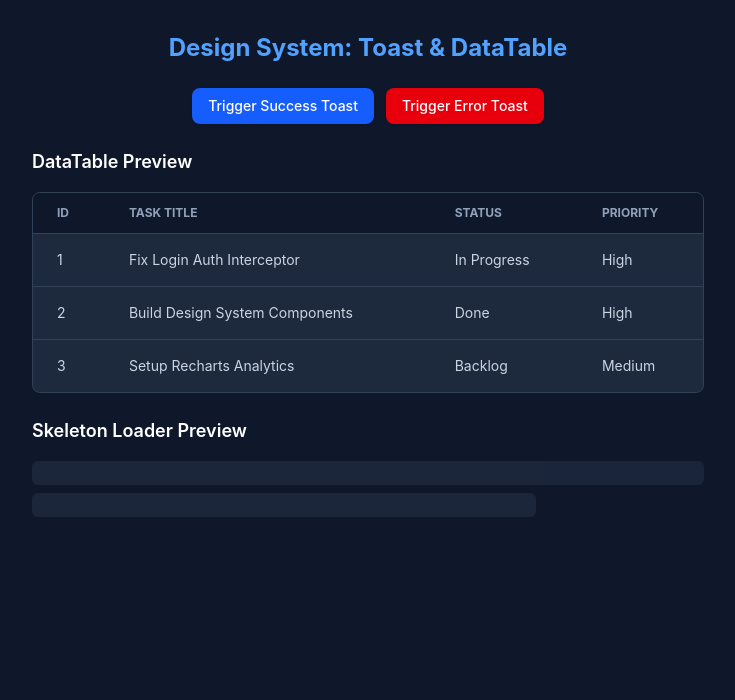
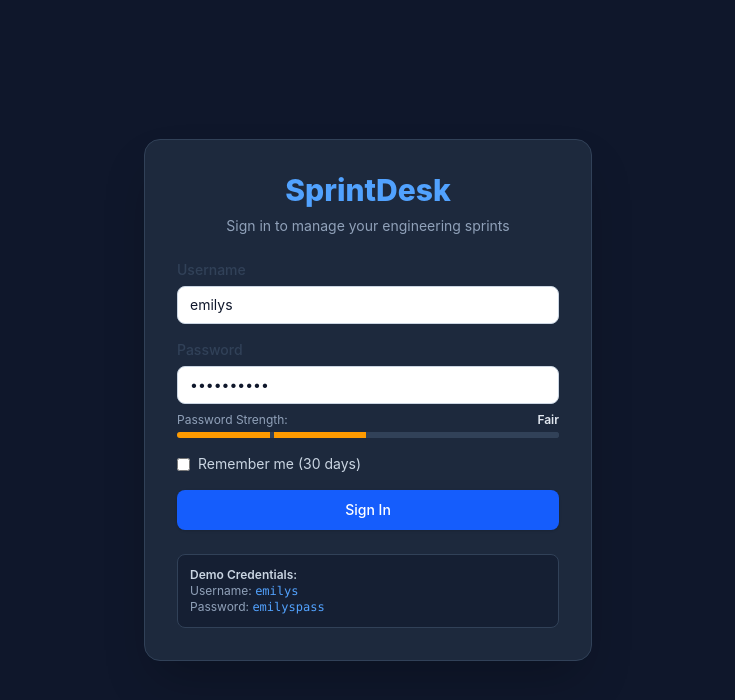
Before and after one commit to uasr208/sprintdesk, a React (Vite) app: page /login in a window 1280 px wide. Shown: the top 700 px of the page, without its empty margins (272-1007 px from the left). Built offline with nearby package versions, Linux system fonts and the light colour scheme.

Commit message:
feat: complete Phase 3 authentication with login form, password strength meter, session validation, and protected routes

```diff
--- a/package.json
+++ b/package.json
@@ -14,6 +14,7 @@
     "clsx": "^2.1.1",
     "react": "^19.2.8",
     "react-dom": "^19.2.8",
+    "react-router-dom": "^7.18.2",
     "tailwind-merge": "^3.6.0",
     "zustand": "^5.0.15"
   },
--- a/src/App.tsx
+++ b/src/App.tsx
@@ -1,85 +1,50 @@
-import { ToastProvider, useToast } from "./components/ui/Toast";
+import { useEffect } from "react";
+import { BrowserRouter, Routes, Route, Navigate } from "react-router-dom";
+import { ToastProvider } from "./components/ui/Toast";
+import { LoginPage } from "./features/auth/LoginPage";
+import { ProtectedRoute, PublicOnlyRoute } from "./routes/ProtectedRoute";
+import { authService } from "./services/authService";
+import { useAuthStore } from "./store/authStore";
 import { Button } from "./components/ui/Button";
-import { DataTable, type Column } from "./components/ui/DataTable";
-import { Skeleton } from "./components/ui/Skeleton";
 
-interface DemoTask {
-  id: number;
-  title: string;
-  status: string;
-  priority: string;
-}
-
-const sampleData: DemoTask[] = [
-  {
-    id: 1,
-    title: "Fix Login Auth Interceptor",
-    status: "In Progress",
-    priority: "High",
-  },
-  {
-    id: 2,
-    title: "Build Design System Components",
-    status: "Done",
-    priority: "High",
-  },
-  {
-    id: 3,
-    title: "Setup Recharts Analytics",
-    status: "Backlog",
-    priority: "Medium",
-  },
-];
-
-const columns: Column<DemoTask>[] = [
-  { header: "ID", accessorKey: "id" },
-  { header: "Task Title", accessorKey: "title" },
-  { header: "Status", accessorKey: "status" },
-  { header: "Priority", accessorKey: "priority" },
-];
-
-function MainContent() {
-  const { addToast } = useToast();
+function DashboardPlaceholder() {
+  const { user, logout } = useAuthStore();
 
   return (
-    <div className="min-h-screen bg-slate-900 text-white p-8 flex flex-col items-center gap-6">
+    <div className="min-h-screen bg-slate-900 text-white p-8 space-y-4">
       <h1 className="text-2xl font-bold text-blue-400">
-        Design System: Toast & DataTable
+        Welcome to SprintDesk, {user?.firstName}!
       </h1>
-
-      <div className="flex gap-3">
-        <Button
-          variant="primary"
-          onClick={() => addToast("Task created successfully!", "success")}
-        >
-          Trigger Success Toast
-        </Button>
-        <Button
-          variant="danger"
-          onClick={() => addToast("Failed to delete task", "error")}
-        >
-          Trigger Error Toast
-        </Button>
-      </div>
-
-      <div className="w-full max-w-2xl space-y-4">
-        <h2 className="text-lg font-semibold">DataTable Preview</h2>
-        <DataTable data={sampleData} columns={columns} />
-
-        <h2 className="text-lg font-semibold mt-6">Skeleton Loader Preview</h2>
-        <div className="space-y-2">
-          <Skeleton className="h-6 w-full" />
-          <Skeleton className="h-6 w-3/4" />
-        </div>
-      </div>
+      <p className="text-slate-400">Logged in as {user?.email}</p>
+      <Button variant="danger" onClick={logout}>
+        Log Out
+      </Button>
     </div>
   );
 }
 
 export default function App() {
+  useEffect(() => {
+    authService.validateSession();
+  }, []);
+
   return (
     <ToastProvider>
-      <MainContent />
+      <BrowserRouter>
+        <Routes>
+          <Route element={<PublicOnlyRoute />}>
+            <Route path="/login" element={<LoginPage />} />
+          </Route>
+
+          <Route element={<ProtectedRoute />}>
+            <Route path="/dashboard" element={<DashboardPlaceholder />} />
+            <Route path="/board" element={<DashboardPlaceholder />} />
+            <Route path="/analytics" element={<DashboardPlaceholder />} />
+          </Route>
+
+          <Route path="*" element={<Navigate to="/dashboard" replace />} />
+        </Routes>
+      </BrowserRouter>
     </ToastProvider>
   );
 }
--- /dev/null
+++ b/src/features/auth/LoginPage.tsx
@@ -0,0 +1,116 @@
+import React, { useState } from "react";
+import { useNavigate } from "react-router-dom";
+import { Input } from "../../components/ui/Input";
+import { Button } from "../../components/ui/Button";
+import { useToast } from "../../components/ui/Toast";
+import { authService } from "../../services/authService";
+import { PasswordStrengthIndicator } from "./PasswordStrengthIndicator";
+
+export const LoginPage: React.FC = () => {
+  const navigate = useNavigate();
+  const { addToast } = useToast();
+
+  const [username, setUsername] = useState("emilys"); // Default DummyJSON user
+  const [password, setPassword] = useState("emilyspass");
+  const [rememberMe, setRememberMe] = useState(false);
+  const [isLoading, setIsLoading] = useState(false);
+  const [error, setError] = useState("");
+
+  const handleSubmit = async (e: React.FormEvent) => {
+    e.preventDefault();
+    if (!username || !password) {
+      setError("Please fill in all fields.");
+      return;
+    }
+
+    setIsLoading(true);
+    setError("");
+
+    try {
+      await authService.login({
+        username,
+        password,
+        expiresInMins: rememberMe ? 43200 : 30, // 30 days vs 30 mins
+      });
+      addToast("Successfully logged in!", "success");
+      navigate("/dashboard");
+    } catch {
+      setError('Invalid username or password. Try "emilys" and "emilyspass"');
+      addToast("Login failed. Please check your credentials.", "error");
+    } finally {
+      setIsLoading(false);
+    }
+  };
+
+  return (
+    <div className="min-h-screen bg-slate-900 flex items-center justify-center p-4">
+      <div className="w-full max-w-md bg-slate-800 border border-slate-700 rounded-2xl p-8 shadow-2xl space-y-6">
+        <div className="text-center space-y-2">
+          <h1 className="text-3xl font-extrabold text-blue-400">SprintDesk</h1>
+          <p className="text-slate-400 text-sm">
+            Sign in to manage your engineering sprints
+          </p>
+        </div>
+
+        {error && (
+          <div className="p-3 bg-red-900/40 border border-red-700 rounded-lg text-red-200 text-sm text-center">
+            {error}
+          </div>
+        )}
+
+        <form onSubmit={handleSubmit} className="space-y-4">
+          <Input
+            label="Username"
+            value={username}
+            onChange={(e) => setUsername(e.target.value)}
+            placeholder="Enter your username"
+            required
+          />
+
+          <div>
+            <Input
+              label="Password"
+              type="password"
+              value={password}
+              onChange={(e) => setPassword(e.target.value)}
+              placeholder="Enter your password"
+              required
+            />
+            <PasswordStrengthIndicator password={password} />
+          </div>
+
+          <div className="flex items-center justify-between text-sm">
+            <label className="flex items-center gap-2 text-slate-300 cursor-pointer">
+              <input
+                type="checkbox"
+                checked={rememberMe}
+                onChange={(e) => setRememberMe(e.target.checked)}
+                className="rounded border-slate-700 bg-slate-900 text-blue-600 focus:ring-blue-500"
+              />
+              Remember me (30 days)
+            </label>
+          </div>
+
+          <Button
+            type="submit"
+            variant="primary"
+            className="w-full py-2.5"
+            isLoading={isLoading}
+          >
+            Sign In
+          </Button>
+        </form>
+
+        <div className="p-3 bg-slate-900/50 rounded-lg border border-slate-700 text-xs text-slate-400">
+          <p className="font-semibold text-slate-300">Demo Credentials:</p>
+          <p>
+            Username: <code className="text-blue-400">emilys</code>
+          </p>
+          <p>
+            Password: <code className="text-blue-400">emilyspass</code>
+          </p>
+        </div>
+      </div>
+    </div>
+  );
+};
--- /dev/null
+++ b/src/features/auth/PasswordStrengthIndicator.tsx
@@ -0,0 +1,54 @@
+import React from "react";
+
+interface PasswordStrengthProps {
+  password: string;
+}
+
+export const PasswordStrengthIndicator: React.FC<PasswordStrengthProps> = ({
+  password,
+}) => {
+  const getStrength = (pass: string) => {
+    let score = 0;
+    if (!pass) return { score: 0, label: "", color: "bg-slate-700" };
+    if (pass.length >= 6) score += 1;
+    if (pass.length >= 10) score += 1;
+    if (/[0-9]/.test(pass)) score += 1;
+    if (/[^A-Za-z0-9]/.test(pass)) score += 1;
+
+    switch (score) {
+      case 1:
+        return { score: 1, label: "Weak", color: "bg-red-500" };
+      case 2:
+        return { score: 2, label: "Fair", color: "bg-amber-500" };
+      case 3:
+        return { score: 3, label: "Good", color: "bg-blue-500" };
+      case 4:
+        return { score: 4, label: "Strong", color: "bg-emerald-500" };
+      default:
+        return { score: 0, label: "Very Weak", color: "bg-red-500" };
+    }
+  };
+
+  const strength = getStrength(password);
+
+  if (!password) return null;
+
+  return (
+    <div className="mt-2 space-y-1">
+      <div className="flex justify-between items-center text-xs">
+        <span className="text-slate-400">Password Strength:</span>
+        <span className="font-semibold text-slate-200">{strength.label}</span>
+      </div>
+      <div className="h-1.5 w-full bg-slate-700 rounded-full overflow-hidden flex gap-1">
+        {[1, 2, 3, 4].map((step) => (
+          <div
+            key={step}
+            className={`h-full flex-1 transition-all duration-300 ${
+              step <= strength.score ? strength.color : "bg-slate-700"
+            }`}
+          />
+        ))}
+      </div>
+    </div>
+  );
+};
--- /dev/null
+++ b/src/routes/ProtectedRoute.tsx
@@ -0,0 +1,34 @@
+import React from "react";
+import { Navigate, Outlet } from "react-router-dom";
+import { useAuthStore } from "../store/authStore";
+
+export const ProtectedRoute: React.FC = () => {
+  const { isAuthenticated, isLoadingSession } = useAuthStore();
+
+  if (isLoadingSession) {
+    return (
+      <div className="min-h-screen bg-slate-900 flex flex-col items-center justify-center gap-4 text-white">
+        <div className="h-10 w-10 border-4 border-blue-500 border-t-transparent rounded-full animate-spin" />
+        <p className="text-slate-400 text-sm">
+          Validating SprintDesk Session...
+        </p>
+      </div>
+    );
+  }
+
+  return isAuthenticated ? <Outlet /> : <Navigate to="/login" replace />;
+};
+
+export const PublicOnlyRoute: React.FC = () => {
+  const { isAuthenticated, isLoadingSession } = useAuthStore();
+
+  if (isLoadingSession) {
+    return (
+      <div className="min-h-screen bg-slate-900 flex flex-col items-center justify-center gap-4 text-white">
+        <div className="h-10 w-10 border-4 border-blue-500 border-t-transparent rounded-full animate-spin" />
+      </div>
+    );
+  }
+
+  return isAuthenticated ? <Navigate to="/dashboard" replace /> : <Outlet />;
+};
```
Also changed, not shown: 1 other file (tests, documents, lock files or other folders).
